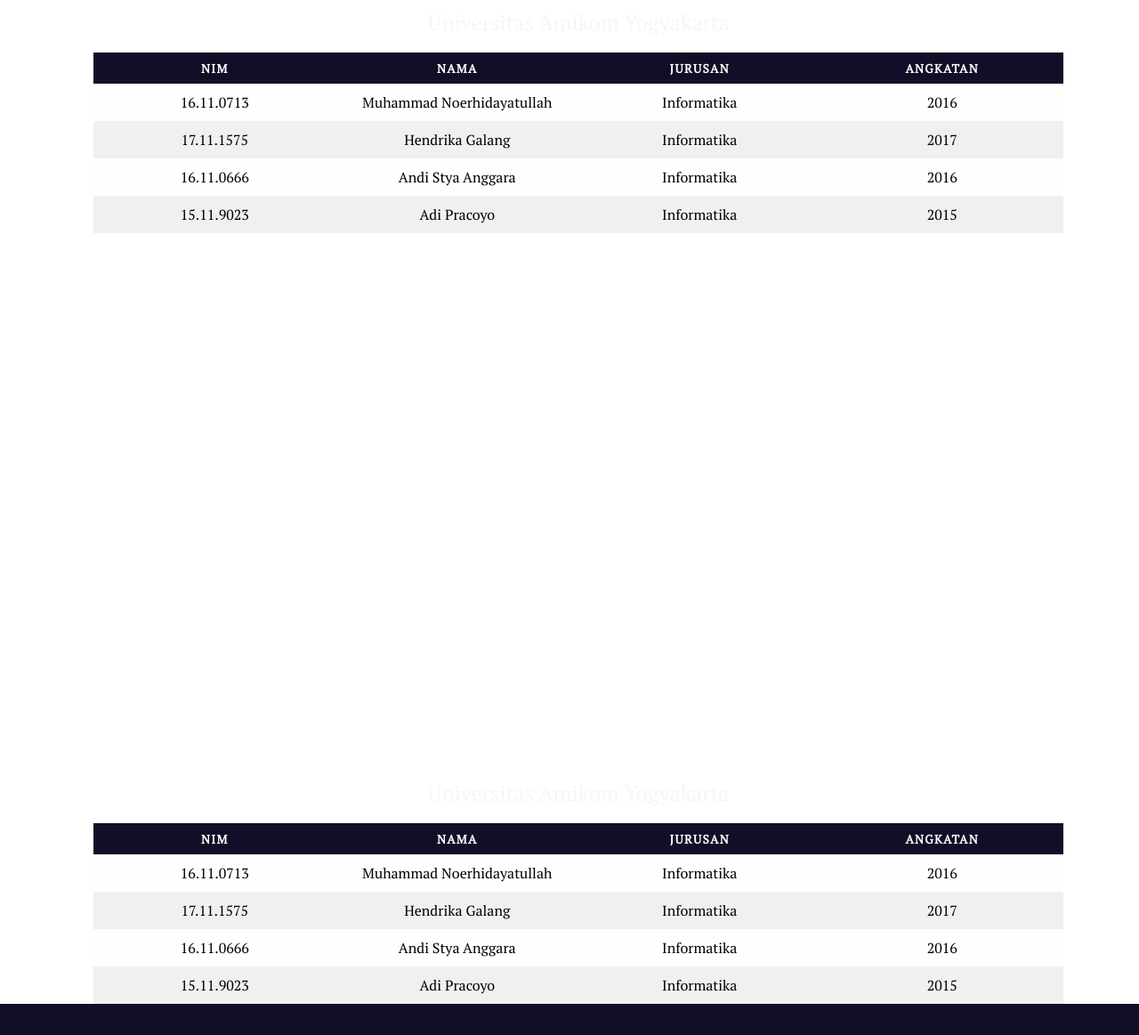
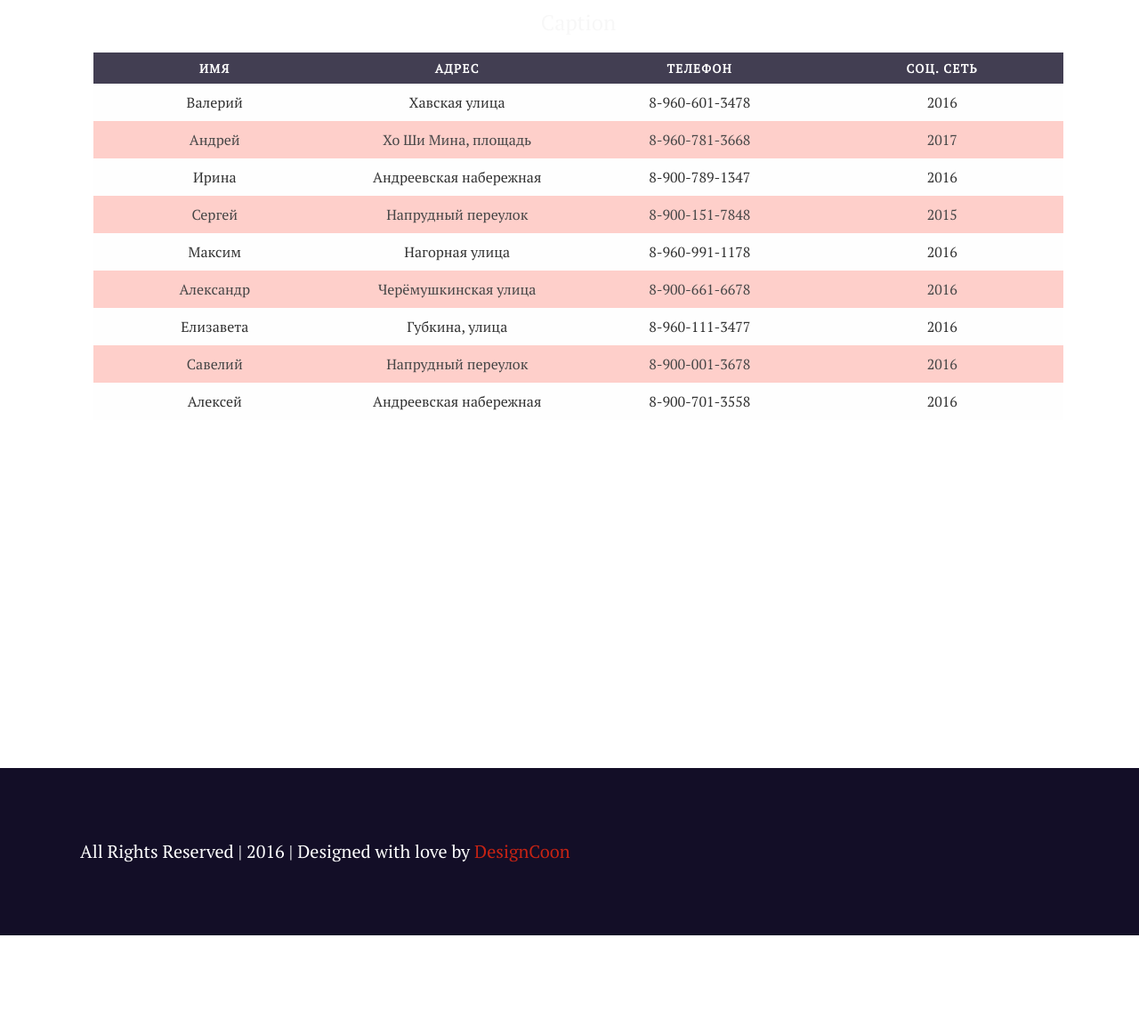
Before and after one commit to Andersone1347/verstka, a plain HTML site: page contact.html in a window 1280 px wide. Shown: the part 137-1300 px from the top of the page at 89% size. After the commit the page ends 1188 px from the top, so only its background shows below. Drawn offline with Linux system fonts and the light colour scheme.

Commit message:
фикс

```diff
--- a/contact.html
+++ b/contact.html
@@ -31,39 +31,69 @@
 
             </header>
             <table>
-                <caption>Universitas Amikom Yogyakarta</caption>
+                <caption>Caption</caption>
                 <thead>
                   <tr>
-                    <th>NIM</th>
-                    <th>Nama</th>
-                    <th>Jurusan</th>
-                    <th>Angkatan</th>
+                    <th>Имя</th>
+                    <th>Адрес</th>
+                    <th>Телефон</th>
+                    <th>Соц. сеть</th>
                   </tr>
                 </thead>
                 <tbody>
                   <tr>
-                    <td data-label="NIM">16.11.0713</td>
-                    <td data-label="Nama">Muhammad Noerhidayatullah</td>
-                    <td data-label="Jurusan">Informatika</td>
-                    <td data-label="Angkatan">2016</td>
+                    <td data-label="Имя">Валерий</td>
+                    <td data-label="Адрес">Хавская улица</td>
+                    <td data-label="Телефон">8-960-601-3478</td>
+                    <td data-label="Соц. сеть">2016</td>
                   </tr>
                   <tr>
-                    <td data-label="NIM">17.11.1575</td>
-                    <td data-label="Nama">Hendrika Galang</td>
-                    <td data-label="Jurusan">Informatika</td>
-                    <td data-label="Angkatan">2017</td>
+                    <td data-label="Имя">Андрей</td>
+                    <td data-label="Адрес">Хо Ши Мина, площадь</td>
+                    <td data-label="Телефон">8-960-781-3668</td>
+                    <td data-label="Соц. сеть">2017</td>
                   </tr>
                   <tr>
-                    <td data-label="NIM">16.11.0666</td>
-                    <td data-label="Nama">Andi Stya Anggara</td>
-                    <td data-label="Jurusan">Informatika</td>
-                    <td data-label="Angkatan">2016</td>
+                    <td data-label="Имя">Ирина</td>
+                    <td data-label="Адрес">Андреевская набережная</td>
+                    <td data-label="Телефон">8-900-789-1347</td>
+                    <td data-label="Соц. сеть">2016</td>
                   </tr>
                   <tr>
-                    <td data-label="NIM">15.11.9023</td>
-                    <td data-label="Nama">Adi Pracoyo</td>
-                    <td data-label="Jurusan">Informatika</td>
-                    <td data-label="Angkatan">2015</td>
+                    <td data-label="Имя">Сергей</td>
+                    <td data-label="Адрес">Напрудный переулок</td>
+                    <td data-label="Телефон">8-900-151-7848</td>
+                    <td data-label="Соц. сеть">2015</td>
+                  </tr>
+                  <tr>
+                    <td data-label="Имя">Максим</td>
+                    <td data-label="Адрес">Нагорная улица</td>
+                    <td data-label="Телефон">8-960-991-1178</td>
+                    <td data-label="Соц. сеть">2016</td>
+                  </tr>
+                  <tr>
+                    <td data-label="Имя">Александр</td>
+                    <td data-label="Адрес">Черёмушкинская улица</td>
+                    <td data-label="Телефон">8-900-661-6678</td>
+                    <td data-label="Соц. сеть">2016</td>
+                  </tr>
+                  <tr>
+                    <td data-label="Имя">Елизавета</td>
+                    <td data-label="Адрес">Губкина, улица</td>
+                    <td data-label="Телефон">8-960-111-3477</td>
+                    <td data-label="Соц. сеть">2016</td>
+                  </tr>
+                  <tr>
+                    <td data-label="Имя">Савелий</td>
+                    <td data-label="Адрес">Напрудный переулок</td>
+                    <td data-label="Телефон">8-900-001-3678</td>
+                    <td data-label="Соц. сеть">2016</td>
+                  </tr>
+                  <tr>
+                    <td data-label="Имя">Алексей</td>
+                    <td data-label="Адрес">Андреевская набережная</td>
+                    <td data-label="Телефон">8-900-701-3558</td>
+                    <td data-label="Соц. сеть">2016</td>
                   </tr>
                 </tbody>
               </table>
@@ -71,43 +101,7 @@
         </div>
         <div class="container">
         <div class="contact">
-            <table>
-                <caption>Universitas Amikom Yogyakarta</caption>
-                <thead>
-                  <tr>
-                    <th>NIM</th>
-                    <th>Nama</th>
-                    <th>Jurusan</th>
-                    <th>Angkatan</th>
-                  </tr>
-                </thead>
-                <tbody>
-                  <tr>
-                    <td data-label="NIM">16.11.0713</td>
-                    <td data-label="Nama">Muhammad Noerhidayatullah</td>
-                    <td data-label="Jurusan">Informatika</td>
-                    <td data-label="Angkatan">2016</td>
-                  </tr>
-                  <tr>
-                    <td data-label="NIM">17.11.1575</td>
-                    <td data-label="Nama">Hendrika Galang</td>
-                    <td data-label="Jurusan">Informatika</td>
-                    <td data-label="Angkatan">2017</td>
-                  </tr>
-                  <tr>
-                    <td data-label="NIM">16.11.0666</td>
-                    <td data-label="Nama">Andi Stya Anggara</td>
-                    <td data-label="Jurusan">Informatika</td>
-                    <td data-label="Angkatan">2016</td>
-                  </tr>
-                  <tr>
-                    <td data-label="NIM">15.11.9023</td>
-                    <td data-label="Nama">Adi Pracoyo</td>
-                    <td data-label="Jurusan">Informatika</td>
-                    <td data-label="Angkatan">2015</td>
-                  </tr>
-                </tbody>
-              </table>
+
         </div>
         </div>
     </div>
--- a/css/style.css
+++ b/css/style.css
@@ -485,7 +485,7 @@ div.gallery {
 .fon-contact {
     background-image: url(../img/Layer\ 1.png);
     background-size: cover;
-    min-width: 1110px;
+
     min-height: 1000px;
 }
 
@@ -517,6 +517,7 @@ tr {
     width: 100%;
     table-layout: fixed;
     background: #fefefe;
+    opacity: 0.8;
   }
 
   table caption {
@@ -536,11 +537,14 @@ tr {
   }
 
   table tr:nth-child(even) {
-    background: #f0f0f0;
+    background: #FFBEB8;
+    opacity: 0.9;
   }
 
   table tbody tr:hover {
-    background: #d9e3e8;
+    background: #130e27;
+    opacity: 0.8;
+    color: wheat;
   }
 
   table th,
```
